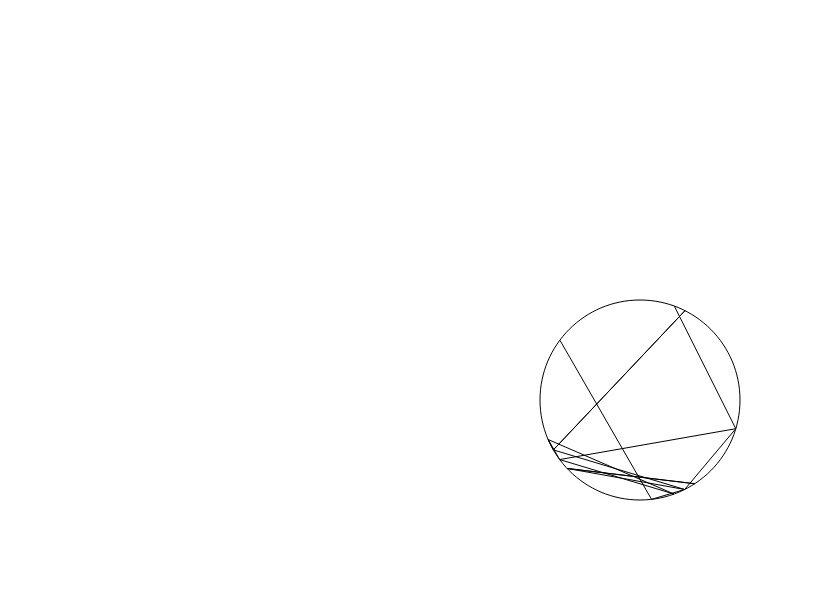
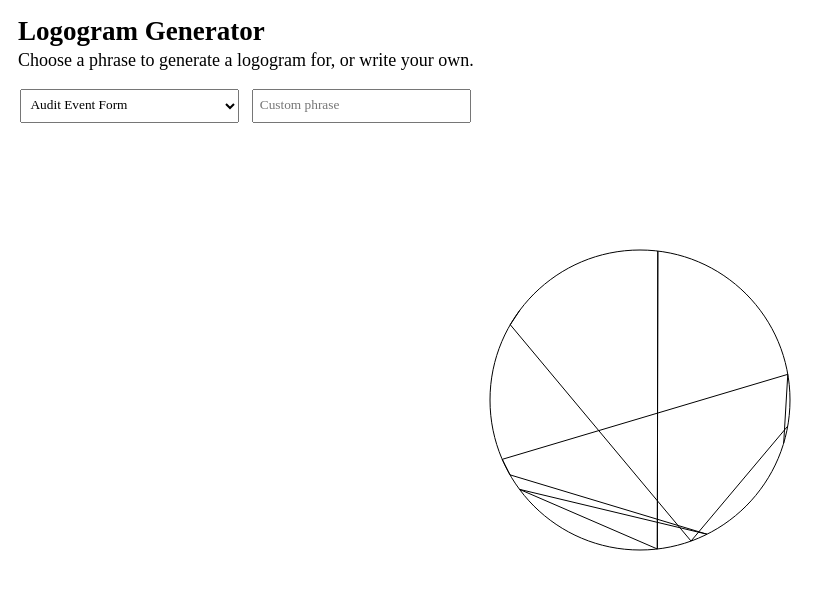
Before and after one commit to Upstatement/tulip-experiments, a website built with Vite: page index.html in a window 1280 px wide. Shown: the whole page, without its empty margins (0-836 px from the left). Built offline with nearby package versions, Linux system fonts and the light colour scheme.

Commit message:
add form

```diff
--- a/index.html
+++ b/index.html
@@ -9,6 +9,18 @@
   <title>Tulip Design Experiments</title>
 </head>
 <body>
-  <canvas id="canvas" resize="true"></canvas>
+  <canvas id="canvas" resize></canvas>
+  <form>
+    <h1>
+      Logogram Generator
+    </h1>
+    <legend>
+      Choose a phrase to generate a logogram for, or write your own.
+    </legend>
+    <fieldset>
+      <select name="appName" id="appNameSelect"></select>
+      <input type="text" name="customPhrase" id="customPhraseInput" placeholder="Custom phrase">
+    </fieldset>
+  </form>
 </body>
 </html>
--- a/index.js
+++ b/index.js
@@ -1,32 +1,48 @@
 import Paper from "paper";
 
-const abc = "abcdefghijklmnopqrstuvwxyz";
-
-const appNames = [
+const ArtGenerator = {
+  appNames: [
     "Audit Event Form",
     "Centralized Time Tracking",
     "Digital Andon Monitoring",
     "Digital Andon System",
     "Digital Logbook",
     "Digital Logbook with Work Instructions"
-];
+  ],
 
-const ArtGenerator = {
-  getAppName(i) {
-    return appNames[i].toLowerCase().split(" ");
+  get appNameSelectEL() {
+    return document.getElementById("appNameSelect");
+  },
+  get customPhraseInputEl() {
+    return document.getElementById("customPhraseInput");
   },
 
-  getDegreeOf(letter) {
-    return 360 / 26 * (1 + abc.indexOf(letter));
+  populateAppNameSelectOptions() {
+    this.appNames.forEach((name, i) => {
+      const optionEl = document.createElement("option");
+      optionEl.value = name;
+      optionEl.selected = i === 0;
+      optionEl.textContent = name;
+      this.appNameSelectEL.appendChild(optionEl);
+    })
   },
 
-  r: 100,
+  domSetup() {
+    this.populateAppNameSelectOptions();
+    this.appNameSelectEL.addEventListener("change", (e) => this.updateArt(e.target.value))
+    this.customPhraseInputEl.addEventListener("change", (e) => this.updateArt(e.target.value))
+  },
+
+  r: 150,
 
   drawAsLine(word) {
+    const alphabet = "abcdefghijklmnopqrstuvwxyz";
+    const getDegreeOf = letter => 360 / 26 * (1 + alphabet.indexOf(letter));
+
     const path = new Paper.Path();
 
     [...word].forEach(letter => {
-      const theta = this.getDegreeOf(letter);
+      const theta = getDegreeOf(letter);
       const x = this.r * Math.sin(theta) + Paper.view.center.x;
       const y = this.r * Math.cos(theta) + Paper.view.center.y;
       path.add(new Paper.Point(x, y));
@@ -35,28 +51,37 @@ const ArtGenerator = {
     return path;
   },
 
-  generateArt() {
+  onResize: null,
+  generateArt(phraseToDraw) {
     const circle = new Paper.Path.Circle(Paper.view.center, this.r);
 
-    const wordPaths = this.getAppName(3).map(word => this.drawAsLine(word));
+    const sanitizedPhrase = phraseToDraw.toLowerCase().split(" ");
+    const wordPaths = sanitizedPhrase.map(word => this.drawAsLine(word));
 
     const group = new Paper.Group([circle, ...wordPaths]);
     group.strokeColor = "black";
 
-    window.addEventListener("resize", () => {
-      group.position = Paper.view.center;
-    });
+    Paper.view.draw();
+
+    this.onResize = () => group.position = Paper.view.center;
+    window.addEventListener("resize", this.onResize);
+  },
+  updateArt(phraseToDraw) {
+    window.removeEventListener("resize", this.onResize);
+    Paper.project.clear();
+    this.generateArt(phraseToDraw);
   },
 
-  init () {
+  init() {
+    this.domSetup();
+
     const canvas = document.getElementById('canvas');
-
     Paper.setup(canvas);
 
-    this.generateArt();
-
-    Paper.view.draw();
+    this.generateArt(this.appNameSelectEL.value);
   }
 };
 
-document.addEventListener("DOMContentLoaded", ArtGenerator.init());
+document.addEventListener("DOMContentLoaded", () => {
+  ArtGenerator.init();
+});
--- a/styles.css
+++ b/styles.css
@@ -10,3 +10,37 @@ canvas {
   width: 100%;
   height: 100%;
 }
+
+html {
+  font-family: "MessinaSansWeb";
+}
+
+form {
+  position: absolute;
+  top: 0;
+  left: 0;
+  margin: 1em;
+  font-size: 18px;
+}
+
+fieldset {
+  appearance: none;
+  border: 0;
+  display: flex;
+  margin: 1em -0.25em;
+}
+
+h1 {
+  font-size: 1.5em;
+  line-height: 1;
+  margin-bottom: 0.2em;
+}
+
+select,
+input {
+  margin: 0 0.5em;
+  font-family: inherit;
+  padding: 0.4em 0.4em 0.6em;
+  flex: 1 1 50%;
+  width: 50%;
+}
```
Lines whose indentation alone changed are shown as unchanged.
